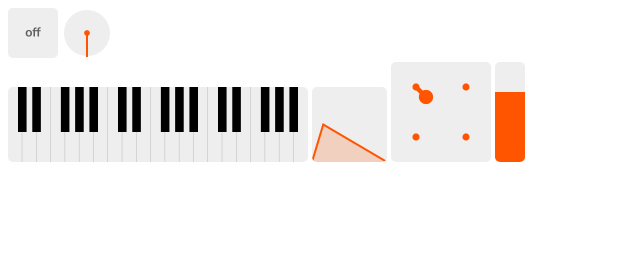
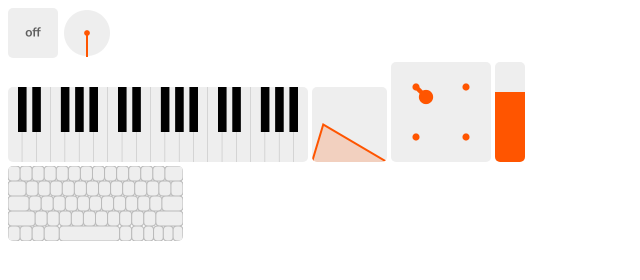
Before and after one commit to lsu-emdm/WAC.io, a plain HTML site: page Web Audio Instruments/hello.html in a window 1280 px wide. Shown: the whole page, without its empty margins (0-640 px from the left). Drawn offline with Linux system fonts and the light colour scheme.

Commit message:
Added a typewriter
Didn't do anything else

```diff
--- a/Web Audio Instruments/hello.html
+++ b/Web Audio Instruments/hello.html
@@ -13,5 +13,7 @@
 <canvas nx="envelope"></canvas>
 <canvas nx="joints" width=100 height=100></canvas>
 <canvas nx="slider"></canvas>
+<br>
+<canvas nx="typewriter"></canvas>
 </body>
 </html>
```
